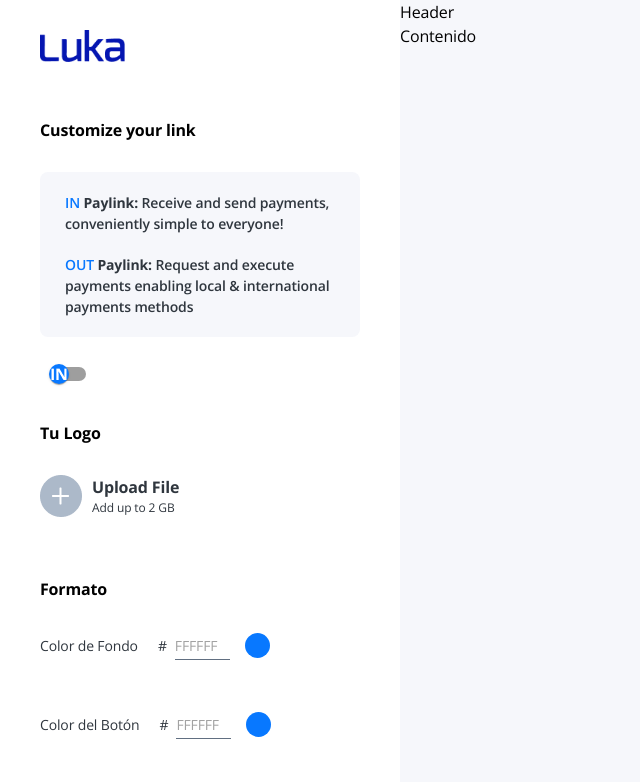
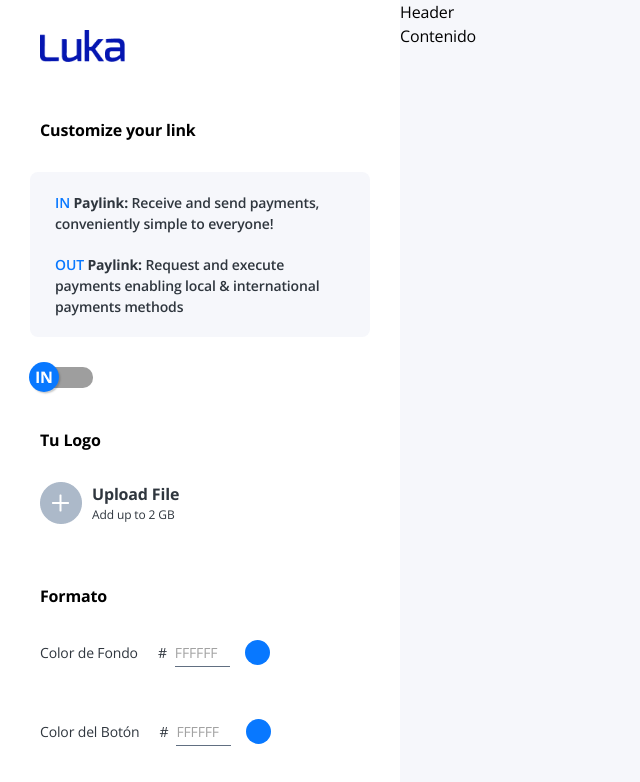
Before and after one commit to rramirezgit/website-luka, a React (Create React App) app: page /demo-link in a window 1280 px wide. Shown: the top 782 px of the page, without its empty margins (0-640 px from the left). Built offline with nearby package versions, Linux system fonts and the light colour scheme.

Commit message:
DemoLink: Part 2

```diff
--- a/src/components/demoMenu/demomenu.module.css
+++ b/src/components/demoMenu/demomenu.module.css
@@ -5,7 +5,7 @@
 }
 
 .overflow-container {
-    height: calc(100% - 142px);
+    height: calc(100% - 398px);
     overflow-y: auto;
     padding: 0 40px;
 }
--- a/src/components/demoMenu/index.tsx
+++ b/src/components/demoMenu/index.tsx
@@ -38,19 +38,28 @@
         Customize your link
       </Typography>
       <Box
-        className={styles['overflow-container']}
+        sx={
+          {
+            padding: '0 30px'
+          }
+        }
       >
         <Description />
+      </Box>
       <Box
         sx={
           {
             marginTop: '18px',
-              marginBottom: '28px'
+            marginBottom: '28px',
+            paddingLeft: '20px'
           }
         }
       >
         <Switch />
       </Box>
+      <Box
+        className={styles['overflow-container']}
+      >
         <Box
           sx={
             {
--- a/src/theme/index.tsx
+++ b/src/theme/index.tsx
@@ -93,16 +93,30 @@
       MuiSwitch: {
         styleOverrides: {
           root: {
+            height: '45px',
+            width: '85px'
           },
           track: {
+            borderRadius: '10px'
           },
           switchBase: {
+            '&.Mui-checked': {
+              transform: 'translateX(40px)'
+            },
+            backgroundColor: 'transparent',
+            padding: '7px 9px 9px 9px',
+            '&:hover': {
+              backgroundColor: 'transparent'
+            }
           },
           thumb: {
             backgroundImage: `url(${inImage})`,
             backgroundColor: getCssVar('--primary-buttons'),
             backgroundRepeat: 'no-repeat',
-            backgroundPosition: 'center'
+            backgroundPosition: 'center',
+            height: '30px',
+            width: '30px',
+            boxShadow: '1.5px 1.5px 1.5px rgba(51, 51, 51, 0.25)'
           }
         }
       },
```
Lines whose indentation alone changed are shown as unchanged.
